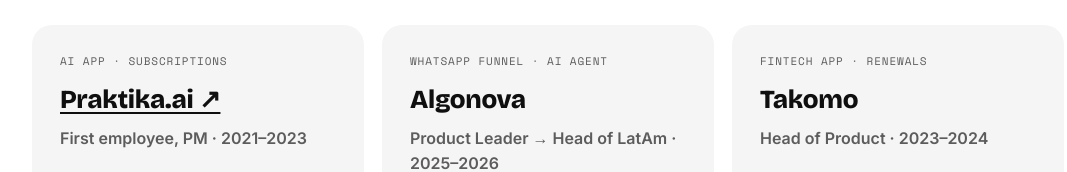
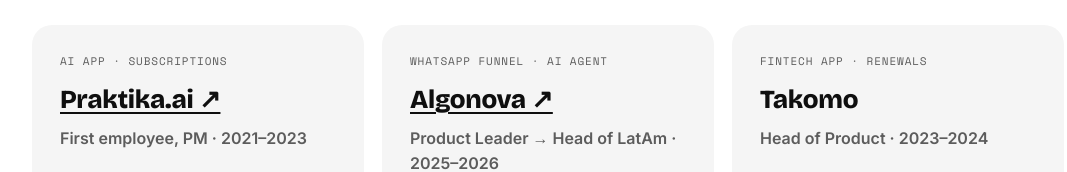
Before and after one commit to pavelkokora-oss/pavel-x-manychat, a plain HTML site: page index.html in a window 1280 px wide. Shown: the part 845-1017 px from the top of the page, without its empty margins (92-1159 px from the left). Drawn offline with nearby package versions, Linux system fonts and the light colour scheme.

Commit message:
Link to Algonova
Co-Authored-By: Claude Opus 5.5 <noreply@anthropic.com>

```diff
--- a/index.html
+++ b/index.html
@@ -310,7 +310,7 @@
       </div>
       <div class="half">
         <span class="half-tag">WhatsApp funnel · AI agent</span>
-        <h3>Algonova</h3>
+        <h3><a class="half-link" href="https://algonova.com/" target="_blank" rel="noopener">Algonova ↗</a></h3>
         <p class="half-role">Product Leader → Head of LatAm · 2025–2026</p><div class="half-num multi hl"><b>13% → 23.5%</b><span>lead → trial class attendance</span></div><div class="half-num multi"><b>~25%</b><span>of lead chats moved to our own AI agent</span></div><div class="half-num multi"><b>Manychat user</b><span>and Chatfuel too</span></div>
         <ul></ul>
       </div>
```
